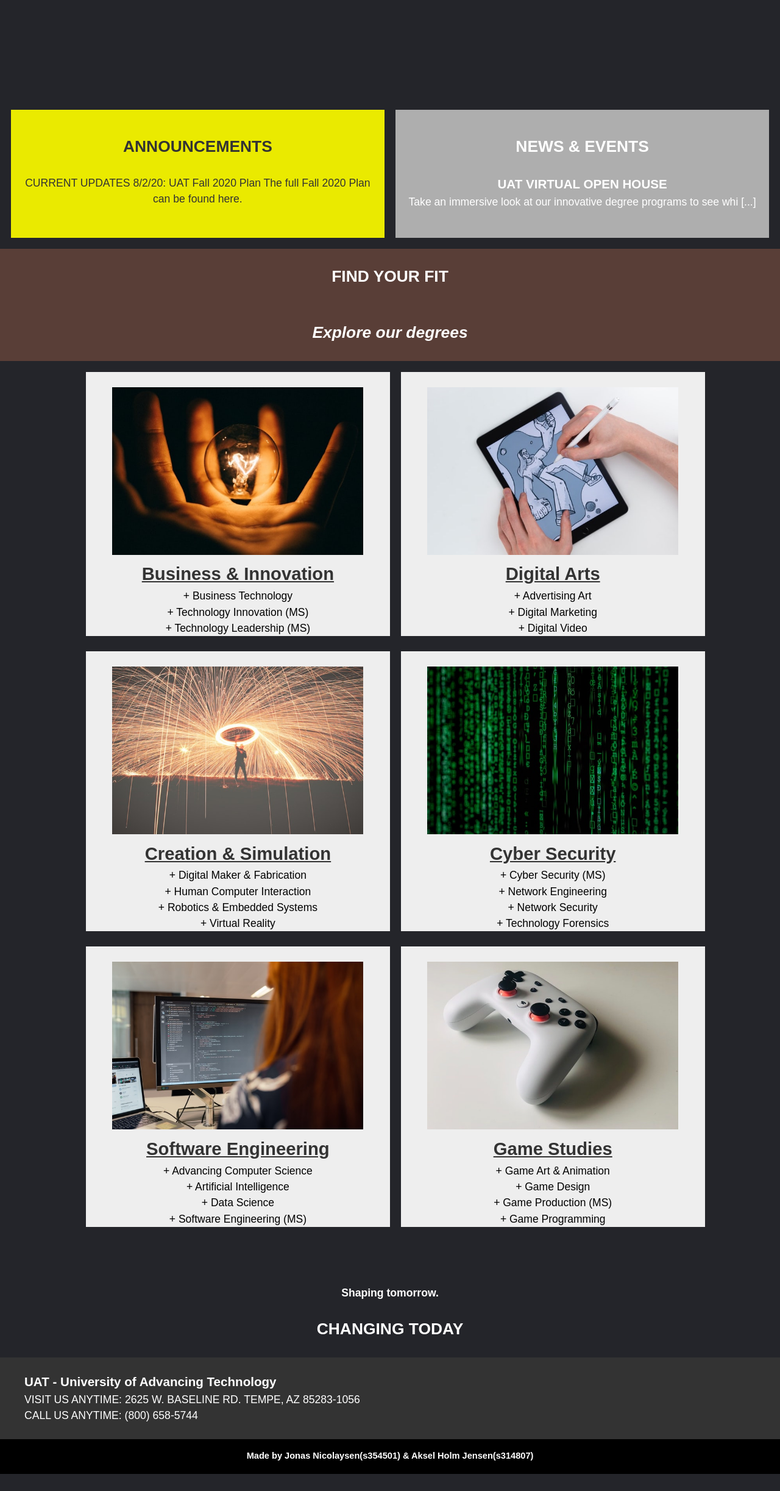
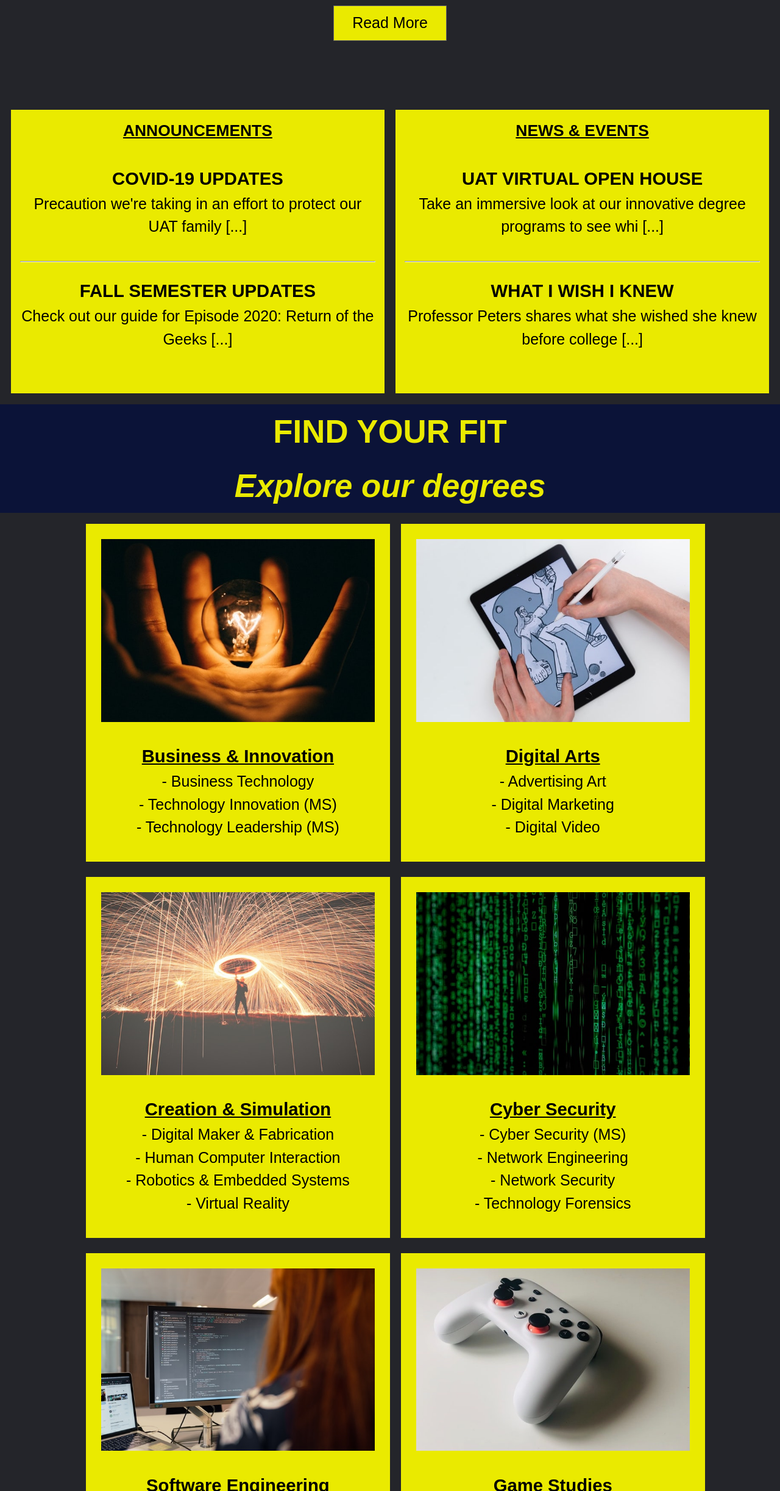
Before and after one commit to jonasnico/See-it-Correct-It, a plain HTML site: page index.html in a window 1280 px wide. Shown: the part 355-2800 px from the top of the page at 61% size. Before the commit the page ends 2772 px from the top, so only its background shows below. Drawn offline with Linux system fonts and the light colour scheme.

Commit message:
Massive improvements!

```diff
--- a/css/styles.css
+++ b/css/styles.css
@@ -18,10 +18,13 @@ li, a, button {
   font-family: "Montserrat", sans-serif;
   font-weight: 500;
   font-size: 25px;
-  color: #fff;
+  color: #000;
   text-decoration: none;
 }
 
+.content-title{
+  text-decoration: underline;
+}
 
 header {
   background-color: #0b1338;
@@ -47,12 +50,19 @@ header {
   height: 450px;
   z-index: -1;
   opacity: 0.4;
+  border-top: 1em solid #24252A;
 }
 
 #showcase h1 {
   padding-top: 100px;
   padding-bottom: 0;
-  font-size: 2em;
+  font-size: 3em;
+  text-shadow: 3px 3px 3px black;
+}
+
+#showcase p {
+  font-size: 4em;
+  text-shadow: 3px 3px 3px black;
 }
 
 #showcase .content-wrap,
@@ -80,7 +90,7 @@ p {
 
 .nav_links li {
   display: inline-block;
-  padding: 0px 15px
+  padding: 0px 15px;
 }
 
 .nav_links li a {
@@ -88,12 +98,13 @@ p {
 }
 
 .nav_links li a:hover {
-  color: #0088a9
+  color: #0088a9;
 }
 
 button {
   padding: 9px 30px;
-  background-color: #2f4f36;
+  background-color: #eaea00;
+  color: #000;
   border: none;
   border-radius: 50px;
   cursor: pointer;
@@ -101,29 +112,29 @@ button {
 }
 
 button:hover {
-  background-color: rgba(0, 136, 169, 0.8);
+  text-decoration: underline;
 }
 
 .btn {
   display: inline-block;
-  background: #333;
-  color: #fff;
+  background: #eaea00;
+  color: #000;
   text-decoration: none;
-  padding: 1em 2em;
+  padding: 9px 30px;
   border: 1px solid #666;
   margin: .5em 0;
 }
 
 .btn:hover {
-  background: #eaeaea;
-  color: #333;
+  text-decoration: underline;
+  color: #000;
 }
 
 /* Section A */
 #section-a {
   background: #eaea00;
-  color: #333;
-  padding-bottom: 2em;
+  color: #000;
+  padding-bottom: 1em;
 }
 
 .info-text{
@@ -132,9 +143,10 @@ button:hover {
   grid-gap: 1em;
   padding: 1em;
   margin-right: 1em;
+  /* grid-auto-columns: minmax(100px, auto); (Burde fikse "Announcement kommer utenfor boksen"-problemet)*/
 }
 
-.info-txt h2, h3, p{
+.info-text h2, h3, p{
   padding: 0;
 }
 
@@ -144,7 +156,8 @@ button:hover {
 }
 
 #section-a-right {
-  background: #aeaeae;
+  background: #eaea00;
+  color: #000;
 }
 
 #section-a-right .content-wrap{
@@ -158,20 +171,30 @@ button:hover {
 }
 
 #section-b-top {
-  background: #593e37;
+  background: #0b1338;
+  color: #eaea00;
+}
+
+#section-b-top h1{
+  font-size: 3em;
+  padding: 5px;
+}
+
+#section-b-top h2{
+  font-size: 3em;
+  padding: 5px;
 }
 
 #section-b ul {
   list-style: none;
   margin: 0;
   padding: 0;
-
 }
 
 #section-b li {
   margin-bottom: 1em;
-  background: #eee;
-  color: #333;
+  background: #eaea00;
+  color: #000;
 }
 
 #section-b p {
@@ -183,9 +206,11 @@ button:hover {
 }
 
 .card img {
-  padding-top: 1em;
-  height: 300px;
+  padding: 1em;
+  /* height: 300px; */
   max-width: 100%;
+  width: 100%;
+/*  height: 80%; */
 }
 
 .grid {
@@ -203,11 +228,33 @@ button:hover {
   color: black;
 }
 
+#section-c{
+  background: #0b1338;
+  color: #eaea00;
+  padding: 1em;
+  border-bottom: 1em solid #24252A;
+}
+
 .contact{
-  background: #333;
+  background: #0b1338;
+  color: #eaea00;
   text-align: left;
   padding: 25px;
   padding-left: 40px;
+  border-bottom: 1em solid #24252A;
+}
+
+.contact h3{
+  font-size: 1.5em;
+  text-decoration: underline;
+}
+
+.contact p{
+  font-size: 1.2em;
+}
+
+span{
+  text-decoration: underline;
 }
 
 footer{
@@ -223,17 +270,50 @@ footer{
     grid-gap: 1em;
     grid-auto-rows: minmax(100px, auto);*/
   }
+  #section-b .card img{
+    position: static;
+  }
+
+  #showcase h1{
+    font-size: 2em;
+  }
+
+  #showcase p{
+    font-size: 3em;
+  }
 
   header{
   }
 }
 
 @media(max-width: 732px) {
-
   .nav {
     display: block;
     padding: 0;
     margin: 0;
     width: 20%;
   }
+  .logo {
+    max-width: 120px;
+  }
+  .nav_links li {
+    display: inline-block;
+    padding: 0px 3px
+  }
+  #section-b .card img{
+    position: static;
+  }
+  .contact h3{
+    font-size: 1em;
+    text-decoration: underline;
+  }
+  .contact p{
+    font-size: 1em;
+  }
+  .card img {
+    padding: 1em;
+    height: auto;
+    max-width: 100%;
+  }
+
 }
--- a/index.html
+++ b/index.html
@@ -40,7 +40,19 @@
     <div class="content-wrap">
       <h2 class="content-title">ANNOUNCEMENTS</h2>
       <div class="content-text">
-        <p>CURRENT UPDATES 8/2/20: UAT Fall 2020 Plan  The full Fall 2020 Plan can be found here.</p>
+        <a href="https://learn.uat.edu/novel-coronavirus-covid-19?_ga=2.181060967.1705351996.1605115064-2015417668.1605115064">
+        <br>
+        <h3>COVID-19 UPDATES</h3>
+        <p>Precaution we're taking in an effort to protect our UAT family [...]</p>
+        </a>
+        <br>
+        <hr>
+        <br>
+        <a href="https://learn.uat.edu/episode-2020?_ga=2.181060967.1705351996.1605115064-2015417668.1605115064">
+        <h3>FALL SEMESTER UPDATES</h3>
+        <p>Check out our guide for Episode 2020: Return of the Geeks [...]</p>
+        </a>
+        <br>
         </div>
     </div>
   </section>
@@ -49,8 +61,18 @@
     <div class="content-wrap">
       <h2 class="content-title">NEWS & EVENTS</h2>
       <div class="content-text">
-        <h3>UAT VIRTUAL OPEN HOUSE</h3>
-        <p>Take an immersive look at our innovative degree programs to see whi [...]</p>
+        <a href="https://www.uat.edu/uatx">
+          <br>
+          <h3>UAT VIRTUAL OPEN HOUSE</h3>
+          <p>Take an immersive look at our innovative degree programs to see whi [...]</p>
+        </a>
+        <br>
+        <hr>
+        <br>
+        <a href="https://www.uattech.com/what-i-wish-i-knew-before-i-went-to-college-?__hstc=214042312.99b2d5e670907b9d283721e562830dbc.1603481668415.1605112976050.1605114901260.6&__hssc=214042312.34.1605114901260&__hsfp=1170766985&_ga=2.83019094.1705351996.1605115064-2015417668.1605115064">
+          <h3>WHAT I WISH I KNEW</h3>
+          <p>Professor Peters shares what she wished she knew before college [...]</p>
+        </a>
         </div>
     </div>
   </section>
@@ -69,9 +91,10 @@
             <img src="images/business.jpg" alt="Hovering Lightbulb">
             <div class="card content">
               <h3 class="card-title">Business & Innovation</h3>
-              <p>+ Business Technology</p>
-              <p>+ Technology Innovation (MS)</p>
-              <p>+ Technology Leadership (MS)</p>
+              <p><a href="https://www.uat.edu/business-technology-degree">- Business Technology</a></p>
+              <p><a href="https://www.uat.edu/master-of-science">- Technology Innovation (MS)</a></p>
+              <p><a href="https://www.uat.edu/master-of-science">- Technology Leadership (MS)</a></p>
+              <br>
             </div>
           </div>
         </li>
@@ -80,10 +103,11 @@
             <img src="images/simulation.jpg" alt="Sparks">
             <div class="card content">
               <h3 class="card-title">Creation & Simulation</h3>
-              <p>+ Digital Maker & Fabrication</p>
-              <p>+ Human Computer Interaction</p>
-              <p>+ Robotics & Embedded Systems</p>
-              <p>+ Virtual Reality</p>
+              <p><a href="https://www.uat.edu/digital-maker-and-fabrication-degree">- Digital Maker & Fabrication</a></p>
+              <p><a href="https://www.uat.edu/human-computer-interaction-degree">- Human Computer Interaction</a></p>
+              <p><a href="https://www.uat.edu/robotics-and-embedded-systems-degree">- Robotics & Embedded Systems</a></p>
+              <p><a href="https://www.uat.edu/virtual-reality-degree">- Virtual Reality</a></p>
+              <br>
             </div>
           </div>
         </li>
@@ -92,10 +116,11 @@
             <img src="images/softwareengineering.jpg" alt="Person Programming">
             <div class="card content">
               <h3 class="card-title">Software Engineering</h3>
-              <p>+ Advancing Computer Science</p>
-              <p>+ Artificial Intelligence</p>
-              <p>+ Data Science</p>
-              <p>+ Software Engineering (MS)</p>
+              <p><a href="https://www.uat.edu/advancing-computer-science-degree">- Advancing Computer Science</a></p>
+              <p><a href="https://www.uat.edu/artificial-intelligence-degree">- Artificial Intelligence</a></p>
+              <p><a href="https://www.uat.edu/data-science-degree">- Data Science</a></p>
+              <p><a href="https://www.uat.edu/master-of-science">- Software Engineering (MS)</a></p>
+              <br>
             </div>
           </div>
         </li>
@@ -106,9 +131,10 @@
             <img src="images/arts.jpg" alt="Drawing Tablet">
             <div class="card content">
               <h3 class="card-title">Digital Arts</h3>
-              <p>+ Advertising Art</p>
-              <p>+ Digital Marketing</p>
-              <p>+ Digital Video</p>
+              <p><a href="https://www.uat.edu/advertising-art-degree">- Advertising Art</a></p>
+              <p><a href="https://www.uat.edu/digital-marketing-degree">- Digital Marketing</a></p>
+              <p><a href="https://www.uat.edu/digital-video-degree">- Digital Video</a></p>
+              <br>
             </div>
           </div>
         </li>
@@ -117,10 +143,11 @@
             <img src="images/cyber.jpg" alt="Matrix-like code">
             <div class="card content">
               <h3 class="card-title">Cyber Security</h3>
-              <p>+ Cyber Security (MS)</p>
-              <p>+ Network Engineering</p>
-              <p>+ Network Security</p>
-              <p>+ Technology Forensics</p>
+              <p><a href="https://www.uat.edu/master-of-science">- Cyber Security (MS)</a></p>
+              <p><a href="https://www.uat.edu/network-engineering-degree">- Network Engineering</a></p>
+              <p><a href="https://www.uat.edu/network-security-degree">- Network Security</a></p>
+              <p><a href="https://www.uat.edu/technology-forensics-degree">- Technology Forensics</a></p>
+              <br>
             </div>
           </div>
         </li>
@@ -129,10 +156,11 @@
             <img src="images/gamestudies.jpg" alt="White Game Controller">
             <div class="card content">
               <h3 class="card-title">Game Studies</h3>
-              <p>+ Game Art & Animation</p>
-              <p>+ Game Design</p>
-              <p>+ Game Production (MS)</p>
-              <p>+ Game Programming</p>
+              <p><a href="https://www.uat.edu/game-art-and-animation-degree">- Game Art & Animation</a></p>
+              <p><a href="https://www.uat.edu/game-design-degree">- Game Design</a></p>
+              <p><a href="https://www.uat.edu/master-of-science">- Game Production (MS)</a></p>
+              <p><a href="https://www.uat.edu/game-programming-degree">- Game Programming</a></p>
+              <br>
             </div>
           </div>
         </li>
@@ -141,14 +169,17 @@
 
     <section id="section-c">
       <h4>Shaping tomorrow.</h4>
+      <h1><b>LEARN. EXPERIENCE. INNOVATE.</b></h1>
       <h1>CHANGING TODAY</h1>
     </section>
 
     <section id="contact-us">
       <div class="contact">
-        <h3>UAT - University of Advancing Technology</h3>
-        <p>VISIT US ANYTIME: 2625 W. BASELINE RD. TEMPE, AZ 85283-1056</p>
-        <p>CALL US ANYTIME: (800) 658-5744</p>
+        <h3>How to contact UAT - University of Advancing Technology</h3>
+        <br>
+        <p>- VISIT US ANYTIME: <span>2625 W. BASELINE RD. TEMPE, AZ 85283-1056</span></p>
+        <br>
+        <p>- CALL US ANYTIME: <span>(800) 658-5744</span></p>
       </div>
     </section>
 
```
